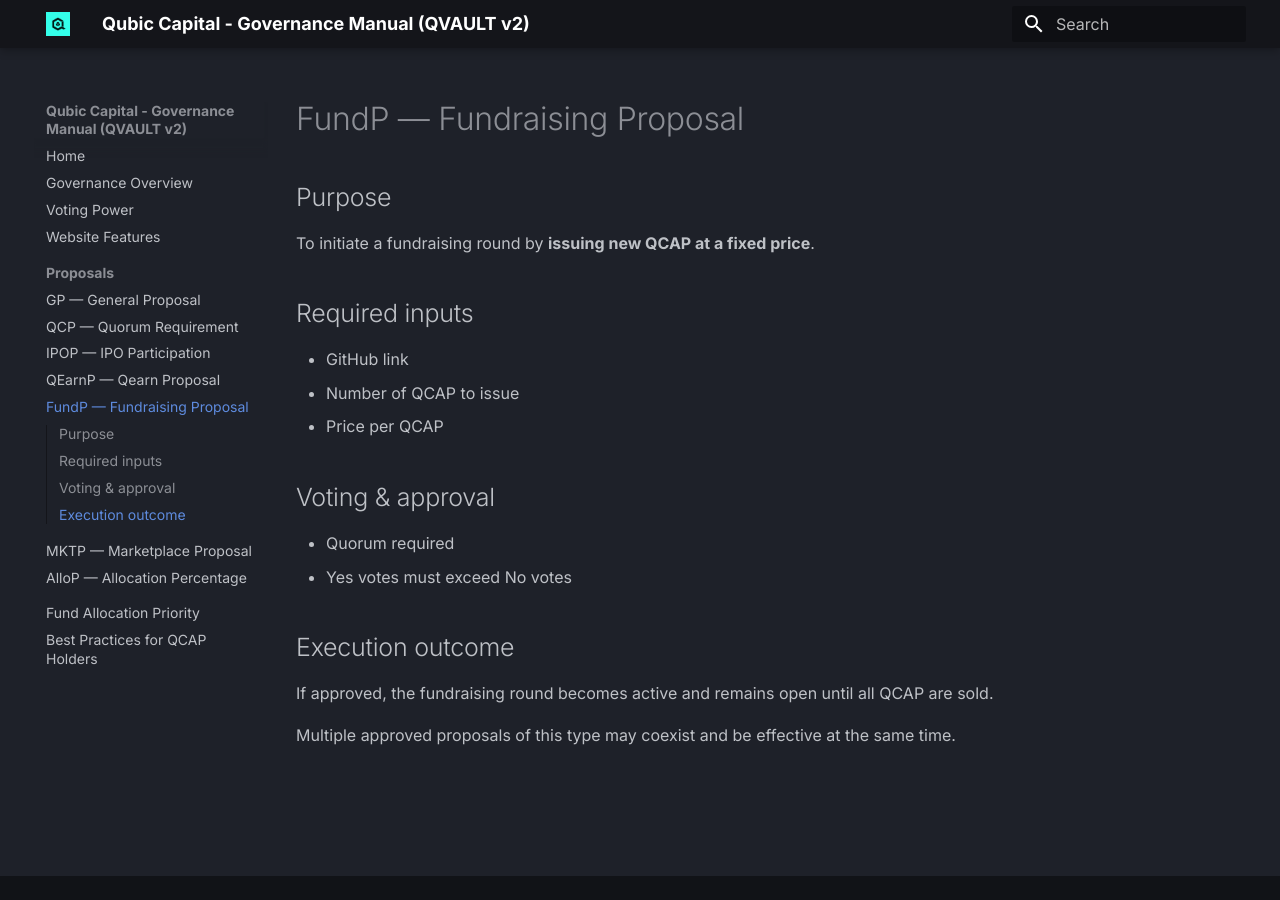
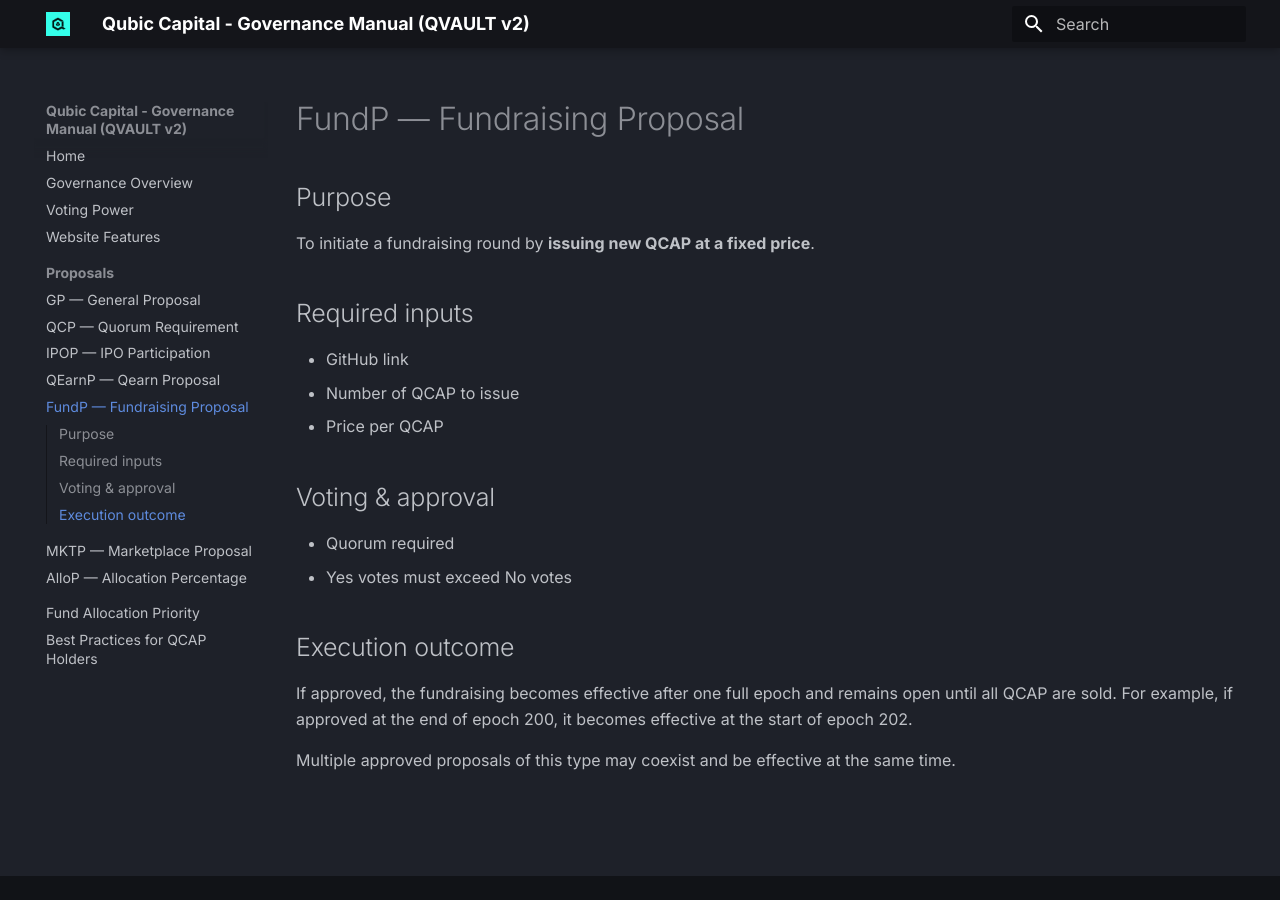
Before and after one commit to HermanToothrot10/qubic-capital-manual, an MkDocs documentation site: the page built from docs/proposals/fundp.md, in a window 1280 px wide. Built offline with MkDocs 1.6.1 and Material for MkDocs 9.7.7, drawn with Linux system fonts in a browser that asks for light colours.

Commit message:
Update fundp.md

```diff
--- a/docs/proposals/fundp.md
+++ b/docs/proposals/fundp.md
@@ -16,6 +16,6 @@
 
 ## Execution outcome
 
-If approved, the fundraising round becomes active and remains open until all QCAP are sold.
+If approved, the fundraising becomes effective after one full epoch and remains open until all QCAP are sold. For example, if approved at the end of epoch 200, it becomes effective at the start of epoch 202.
 
 Multiple approved proposals of this type may coexist and be effective at the same time.
```
